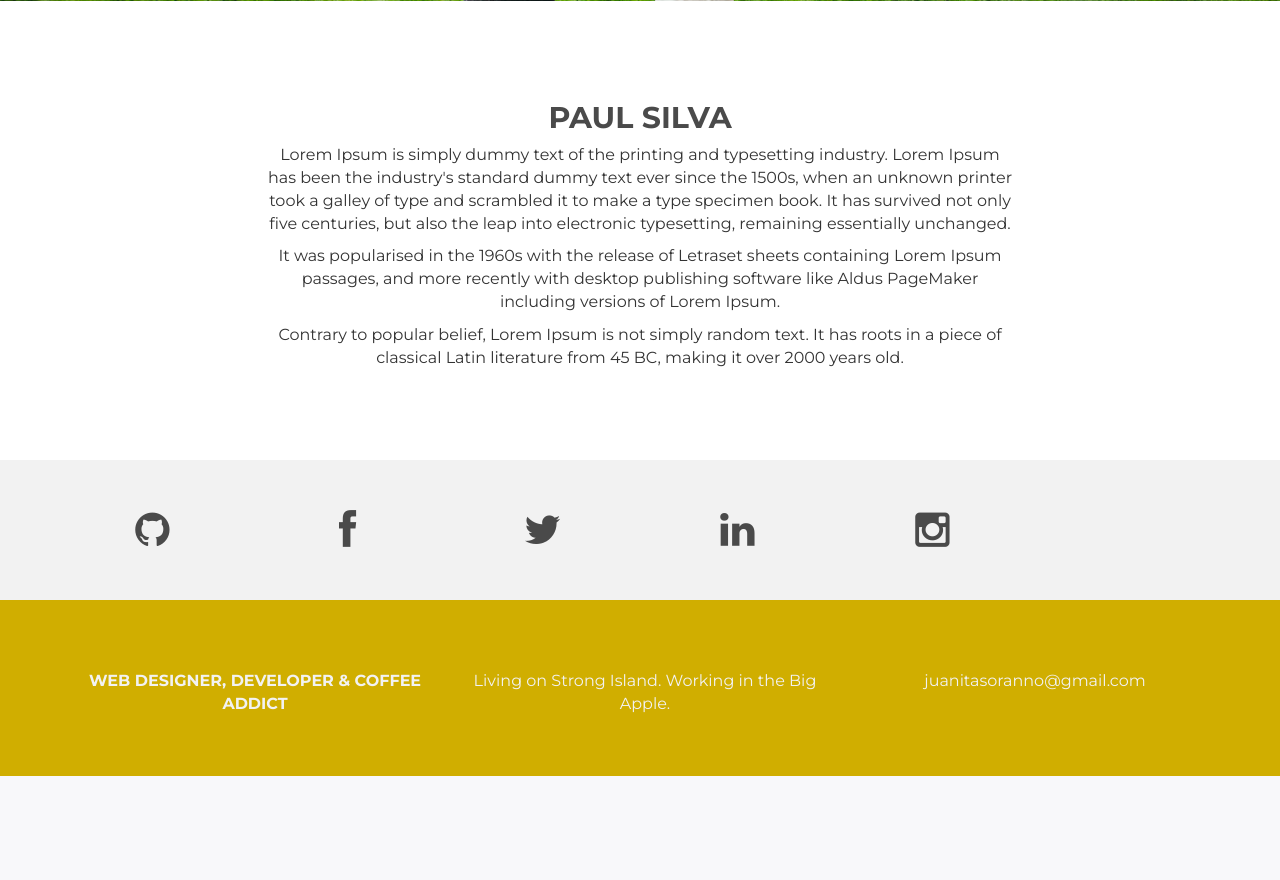
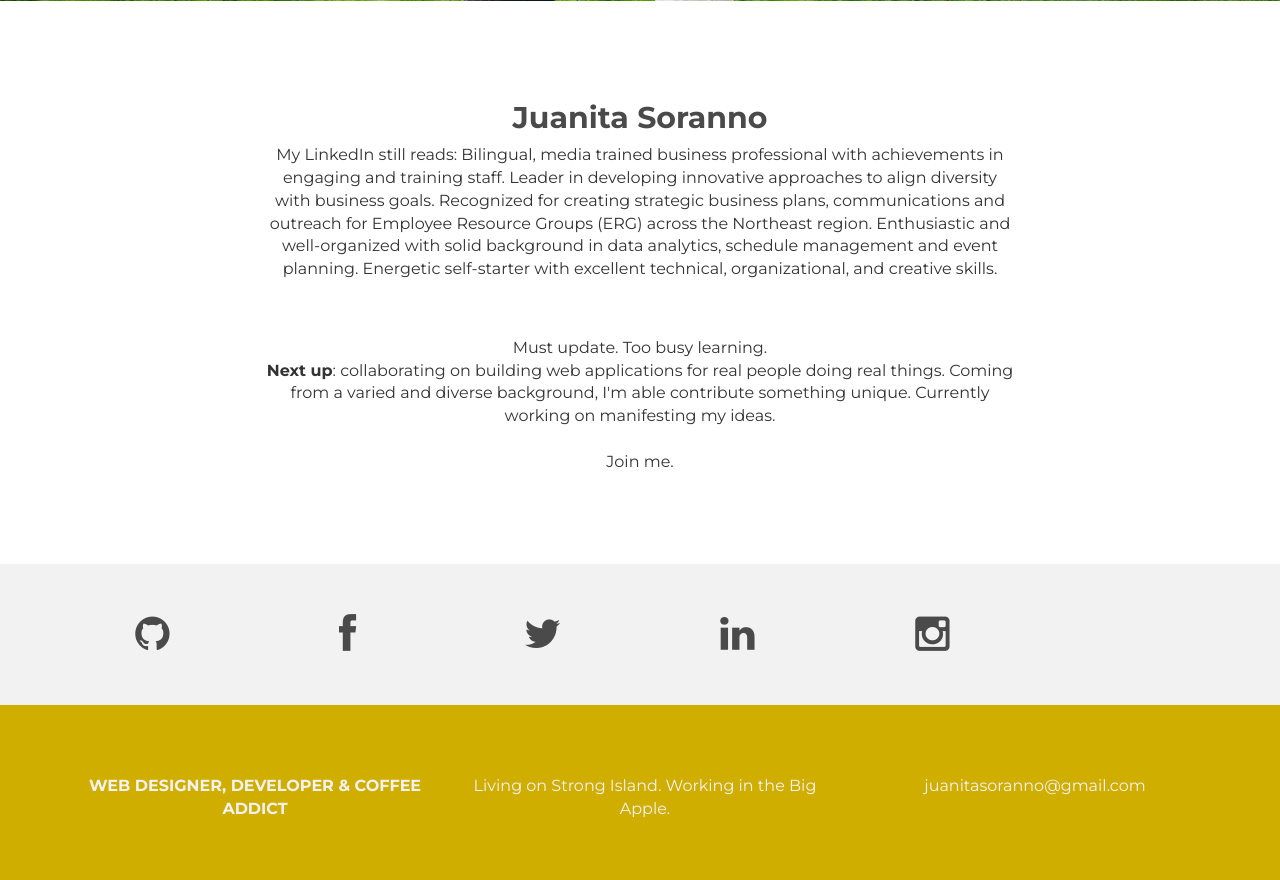
Before and after one commit to jsoranno/Portfolio, a PHP site: page /about.html in a window 1280 px wide. Shown: the part 479-1359 px from the top of the page. Before the commit the page ends 1255 px from the top, so only its background shows below. Run offline with PHP 8.4, Linux system fonts and the light colour scheme; some libraries are stand-ins or nearby versions.

Commit message:
Changed images and content

```diff
--- a/assignment2/about.html
+++ b/assignment2/about.html
@@ -55,10 +55,14 @@
 	<div class="container">
 		<div class="row centered mt mb">
 			<div class="col-lg-8 col-lg-offset-2">
-				<h2>PAUL SILVA</h2>
-				<p>Lorem Ipsum is simply dummy text of the printing and typesetting industry. Lorem Ipsum has been the industry's standard dummy text ever since the 1500s, when an unknown printer took a galley of type and scrambled it to make a type specimen book. It has survived not only five centuries, but also the leap into electronic typesetting, remaining essentially unchanged.</p>
-				<p>It was popularised in the 1960s with the release of Letraset sheets containing Lorem Ipsum passages, and more recently with desktop publishing software like Aldus PageMaker including versions of Lorem Ipsum.</p>
-				<p>Contrary to popular belief, Lorem Ipsum is not simply random text. It has roots in a piece of classical Latin literature from 45 BC, making it over 2000 years old.</p>
+				<h2>Juanita Soranno</h2>
+				<p>My LinkedIn still reads: Bilingual, media trained business professional with achievements in engaging and training staff. Leader in developing innovative approaches to align diversity with business goals. Recognized for creating strategic business plans, communications and outreach for Employee Resource Groups (ERG) across the Northeast region. Enthusiastic and well-organized with solid background in data analytics, schedule management and event planning. Energetic self-starter with excellent technical, organizational, and creative skills.</p>
+
+				<br> <br>Must update. Too busy learning.
+
+	           	<br><strong>Next up</strong>: collaborating on building web applications for real people doing real things. Coming from a varied and diverse background, I'm able contribute something unique. Currently working on manifesting my ideas.
+
+	           	 <br><br> Join me.</p>
 			</div>
 
 		</div><! --/row -->
@@ -68,23 +72,23 @@
 		<div class="container">
 			<div class="row centered">
 				<div class="col-lg-2">
-					<a href="#"><i class="fa fa-github"></i></a>
+					<a href="https://github.com/jsoranno"><i class="fa fa-github"></i></a>
 				</div>
 				<div class="col-lg-2">
-					<a href="#"><i class="fa fa-facebook"></i></a>
+					<a href="https://www.facebook.com/SorannoJ"><i class="fa fa-facebook"></i></a>
 				</div>
 				<div class="col-lg-2">
-					<a href="#"><i class="fa fa-twitter"></i></a>
+					<a href="https://twitter.com/juanitasoranno"><i class="fa fa-twitter"></i></a>
 				</div>
 				<div class="col-lg-2">
-					<a href="#"><i class="fa fa-linkedin"></i></a>
+					<a href="https://www.linkedin.com/in/jsoranno"><i class="fa fa-linkedin"></i></a>
 				</div>
 				<div class="col-lg-2">
-					<a href="#"><i class="fa fa-instagram"></i></a>
+					<a href="https://www.instagram.com/jsoranno/"><i class="fa fa-instagram"></i></a>
 				</div>
-				<div class="col-lg-2">
+				<!-- <div class="col-lg-2">
 					<a href="#"><i class="fa fa-snapchat"></i></a>
-				</div>
+				</div> -->
 
 			</div><! --/row -->
 		</div><! --/container -->
--- a/assignment2/assets/css/style.css
+++ b/assignment2/assets/css/style.css
@@ -1,18 +1,3 @@
-/*
- * Author: Carlos Alvarez
- * URL: http://Alvarez.is
- *
- * Project Name: NYC Design
- * Version: 1.0
- * Date: 04-20-2014
- * URL:
- */
-
-
-/* ==========================================================================
-   Base Styles, Bootstrap Modifications & Fonts Import
-   ========================================================================== */
-
 @import url(http://fonts.googleapis.com/css?family=Montserrat:400,700);
 
 
@@ -164,7 +149,7 @@ h1, h2, h3, h4, h5, h6 {
 #workwrap {
 	background: url(../img/work.jpg) no-repeat center top;
 	margin-top: -70px;
-	padding-top: 250px;
+	padding-top: 200px;
 	text-align:center;
 	background-attachment: relative;
 	background-position: center center;
@@ -228,3 +213,8 @@ h1, h2, h3, h4, h5, h6 {
 .gallery img:hover {
 	opacity: 0.4;
 }
+
+/* Heavily influenced by Carlos Alvarez & Peter Toth
+ * http://Alvarez.is
+ * petertoth.me
+ */
```
Also changed, not shown: assignment2/index.html (+8 -8 lines), assignment2/work.html (+10 -8 lines), assignment2/assets/img/pr01.jpg, assignment2/assets/img/pr02.jpg, assignment2/assets/img/work.jpg.
